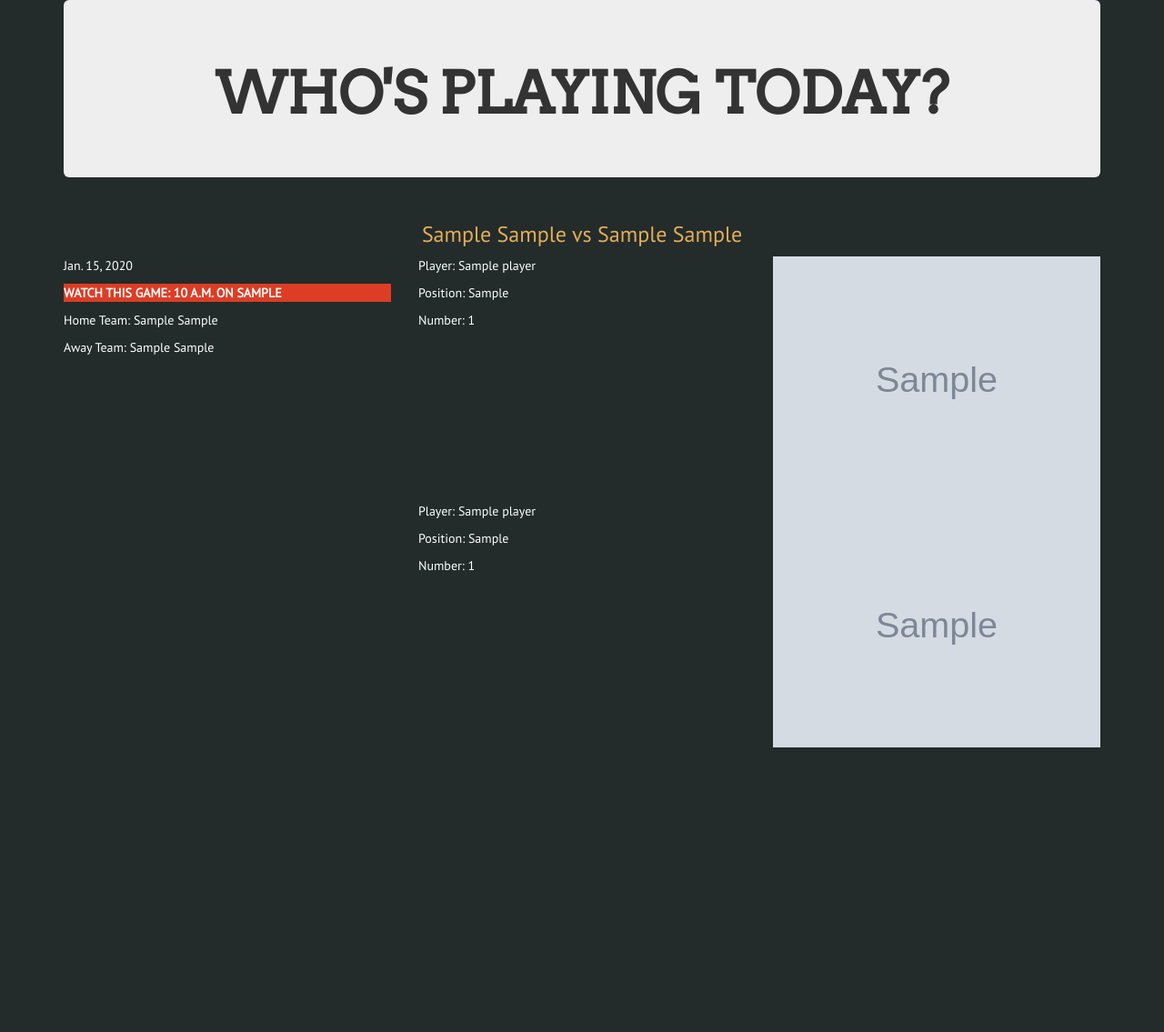
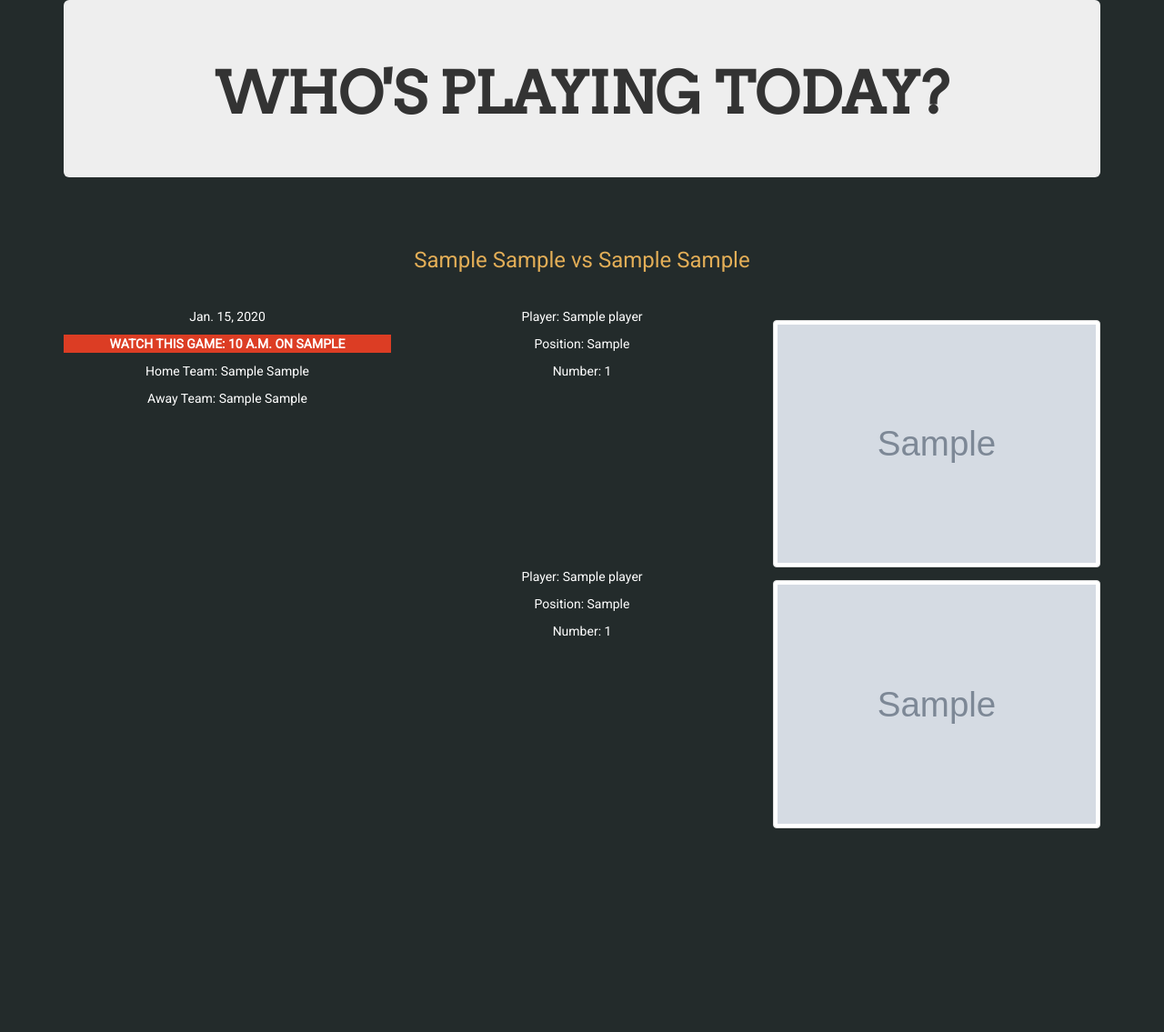
Before and after one commit to mcriqui/fantasy-basketball-team, a Django app: template templates/home.html in a window 1280 px wide. Shown: the whole page at 91% size. Before the commit the page ends 822 px from the top, so only its background shows below. Run offline with Django 3.2, Linux system fonts and the light colour scheme; the template is opened without the code that fills it: values that come from a table or form of the project are taken from there, others are empty; tables that the repository leaves empty hold one stand-in row (values such as "Sample post"); grey boxes marked "Sample" are stand-in pictures; parts of the project's set-up code (start-up, migrations or seed data) failed here and were passed over; some libraries are stand-ins or nearby versions.

Commit message:
Added field to player model and updated html

```diff
--- a/basketball/models.py
+++ b/basketball/models.py
@@ -23,6 +23,7 @@ class Player(models.Model):
     team = models.ForeignKey('Team', null=True, blank=True)
     position = models.CharField(max_length=50, null=True, blank=True)
     image_url = models.URLField(null=True, blank=True)
+    image_credit = models.CharField(max_length=100, null=True, blank=True)
 
     class Meta:
         verbose_name = "Player"
--- a/fantasy/urls.py
+++ b/fantasy/urls.py
@@ -2,6 +2,6 @@ from django.conf.urls import patterns, include, url
 from django.contrib import admin
 
 urlpatterns = patterns('',
-    url(r'^basketball/', include('basketball.urls')),
+    url(r'^', include('basketball.urls')),
     url(r'^admin/', include(admin.site.urls)),
 )
--- a/static/style.css
+++ b/static/style.css
@@ -2,8 +2,6 @@
 .title{
   font-size: 72px;
   text-align: center;
-  /*padding-top: 1em;
-  padding-bottom: 1em;*/
   text-transform: uppercase;
   font-weight: 900;
   font-family: 'Arvo';
@@ -11,15 +9,19 @@
 
 .background{
     background-color: #232B2B;
+    padding-bottom: 16em
 }
 .site-text{
     color: #FFFFFF;
-    font-family: 'PT SANS';
+    font-family: 'Roboto';
+    text-align: center;
 }
 
 .game-name{
     color: #E3AE57;
     text-align:center;
+    padding-top: 2em;
+    padding-bottom: 2em
 }
 
 .national-tv{
@@ -28,3 +30,6 @@
     font-weight: 900;
     font-size: 1em;
 }
+.player-image{
+    padding-top: 1em;
+}
--- a/templates/home.html
+++ b/templates/home.html
@@ -7,6 +7,7 @@
         <link href="static/style.css" rel="stylesheet" type="text/css">
         <link href="http://fonts.googleapis.com/css?family=Arvo" rel="stylesheet" type="text/css">
         <link href="http://fonts.googleapis.com/css?family=PT+Sans" rel="stylesheet" type="text/css">
+        <link href='http://fonts.googleapis.com/css?family=Roboto' rel='stylesheet' type='text/css'>
 
         <title>Who's Playing?</title>
 
@@ -49,6 +50,7 @@
 
                     </div>
 
+
                     <div class="col-lg-8">
 
                         {% for player in game.home.player_set.all %}
@@ -61,9 +63,11 @@
                             </div>
 
                             <div class="col-lg-6">
-                            <img src="{{player.image_url}}" class="img-responsive"/>
+                                <div class="player-image">
+                                    <img src="{{player.image_url}}" class="img-responsive img-thumbnail"/>
+                                    </div>
+                                </div>
                             </div>
-                        </div>
                         {% endfor %}
 
                         {% for player in game.away.player_set.all %}
@@ -73,9 +77,10 @@
                                 <p>Position: {{player.position}}</p>
                                 <p>Number: {{player.jersey_number}}</p>
                             </div>
-
-                            <div class="col-lg-6">
-                                <img src="{{player.image_url}}" class="img-responsive"/>
+                            <div class="player-image">
+                                <div class="col-lg-6">
+                                    <img src="{{player.image_url}}" class="img-responsive img-thumbnail"/>
+                                </div>
                             </div>
                         </div>
                         {% endfor %}
```
Also changed, not shown: basketball/migrations/0008_player_image_credit.py (added).
